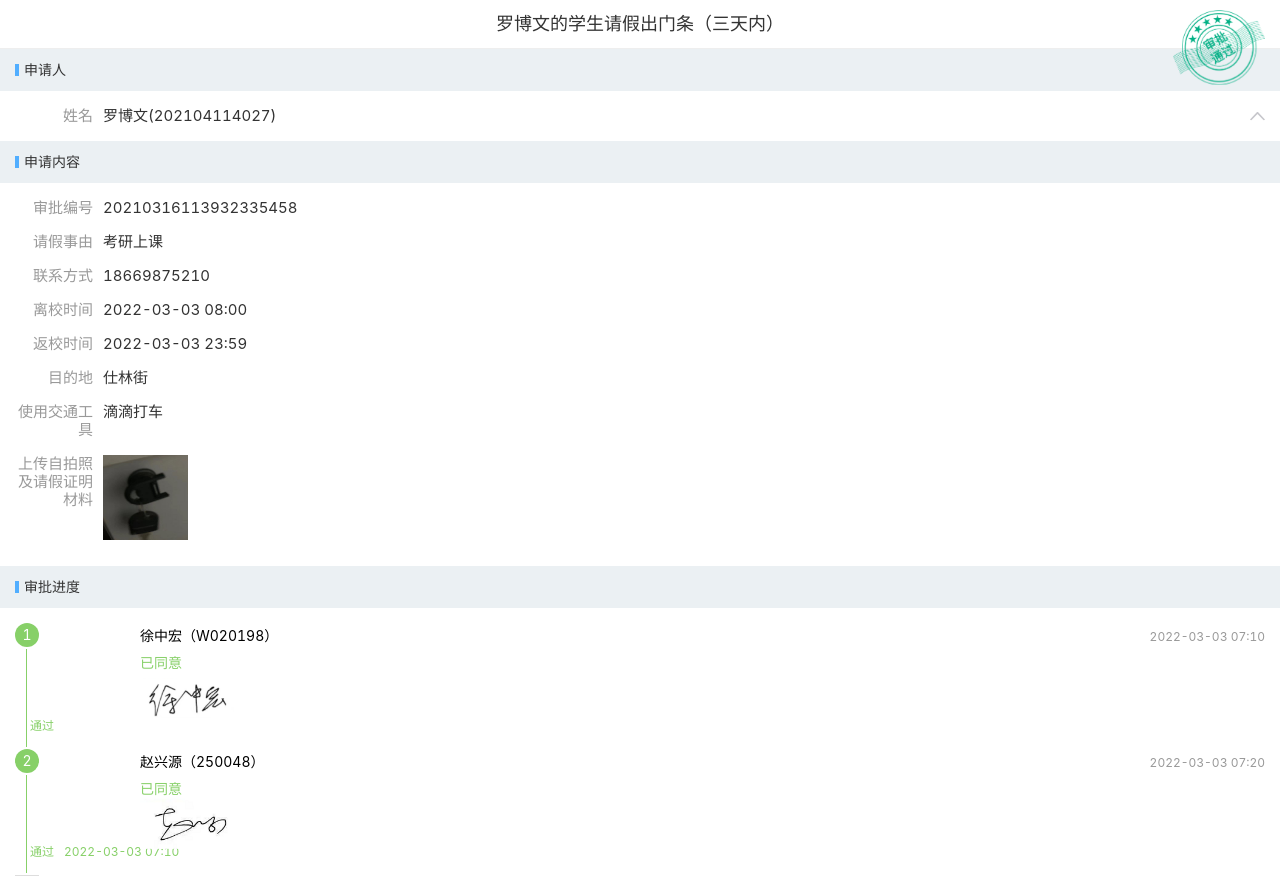
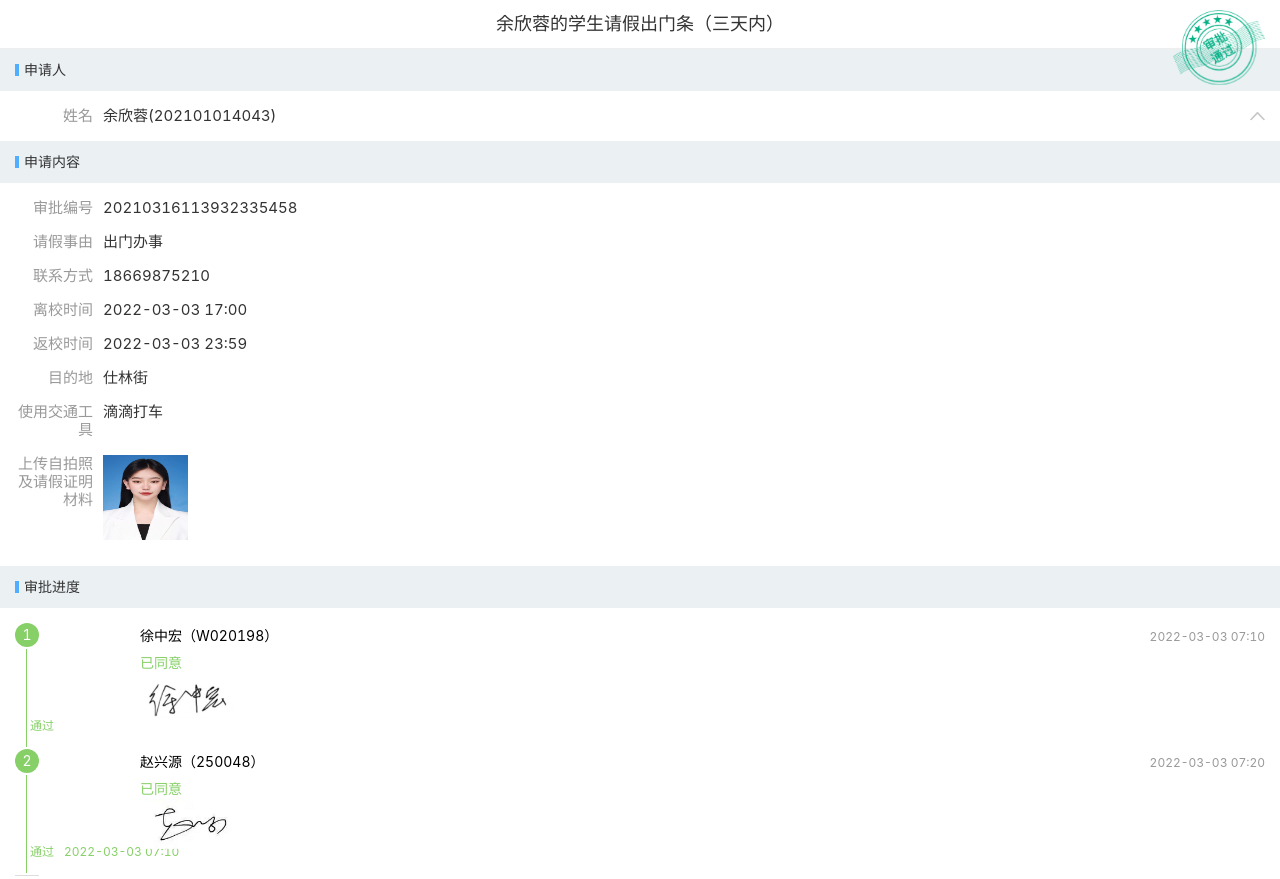
Before and after one commit to yibanjiatiao1/yxr03, a plain HTML site: page index.html in a window 1280 px wide. Shown: the top 879 px of the page. Drawn offline with Linux system fonts and the light colour scheme; a script that the page names is missing.

Commit message:
Update index.html

```diff
--- a/index.html
+++ b/index.html
@@ -30,7 +30,7 @@
     <div class="hx-layout">
      <main class="hx-content">
       <div class="wfTitle___Y-ebx">
-       罗博文的学生请假出门条（三天内）
+       余欣蓉的学生请假出门条（三天内）
       </div>
       <div class="hx-detail">
        <div class="hx-detail-group">
@@ -46,7 +46,7 @@
        <span class="hx-detail-item-label">姓名</span>
        <div class="hx-detail-item-field">
         <div class="am-flexbox am-flexbox-justify-start am-flexbox-align-center">
-         罗博文(202104114027)
+         余欣蓉(202101014043)
         </div>
        </div>
       </div>
@@ -56,7 +56,7 @@
        <div class="hx-detail-item">
         <span class="hx-detail-item-label">学号</span>
         <div class="hx-detail-item-field">
-         202104114027        </div>
+         202101014043        </div>
        </div>
        <div class="hx-detail-item">
         <span class="hx-detail-item-label">性别</span>
@@ -76,12 +76,12 @@
        <div class="hx-detail-item">
         <span class="hx-detail-item-label">班级</span>
         <div class="hx-detail-item-field">
-         20戏导班        </div>
+         21戏导班        </div>
        </div>
        <div class="hx-detail-item">
         <span class="hx-detail-item-label">年级</span>
         <div class="hx-detail-item-field">
-         2020        </div>
+         2021        </div>
        </div>
        <div class="hx-detail-item">
         <span class="hx-detail-item-label">教育层级</span>
@@ -119,7 +119,7 @@
          <div class="hx-detail-item">
           <span class="hx-detail-item-label">请假事由</span>
           <div class="hx-detail-item-field">
-           考研上课          </div>
+           出门办事          </div>
          </div>
          <div class="hx-detail-item">
           <span class="hx-detail-item-label">联系方式</span>
@@ -129,7 +129,7 @@
          <div class="hx-detail-item">
           <span class="hx-detail-item-label">离校时间</span>
           <div class="hx-detail-item-field">
-           2022-03-03 08:00          </div>
+           2022-03-03 17:00          </div>
          </div>
          <div class="hx-detail-item">
           <span class="hx-detail-item-label">返校时间</span>
@@ -150,7 +150,7 @@
           <span class="hx-detail-item-label">上传自拍照及请假证明材料</span>
           <div class="hx-detail-item-field">
            <div class="hx-detail-image">
-            <img src="./工作流_files/111.jpg" alt="" style="margin-right: 10px; width: 84.6667px;
+            <img src="./工作流_files/yxr.jpg" alt="" style="margin-right: 10px; width: 84.6667px;
     height: 84.6667px; margin-bottom: 10px;">
            </div>
           </div>
```
